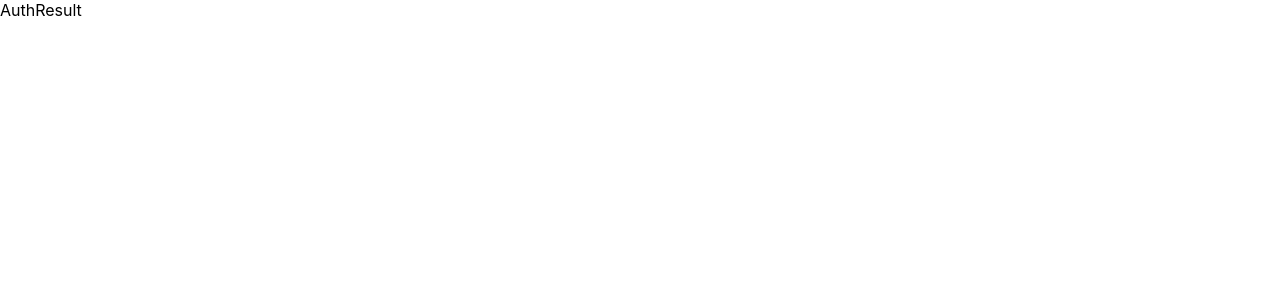
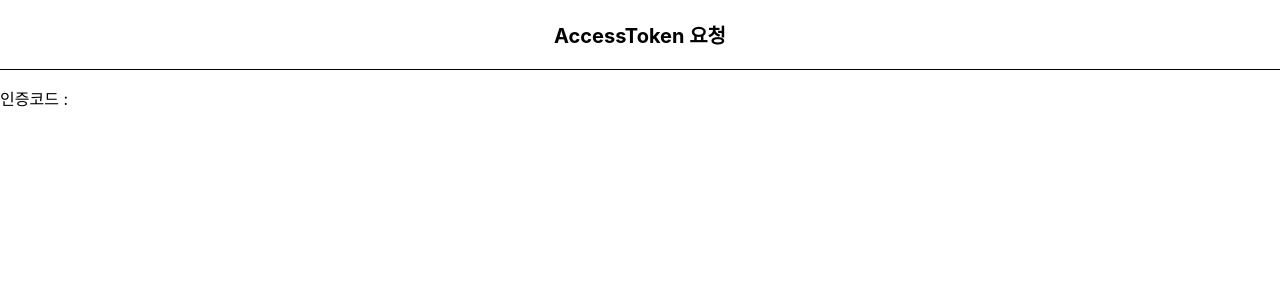
Before and after one commit to youngeun-dev/fintech, a React (Create React App) app: page /authResult in a window 1280 px wide. Before the commit this address had no page. Shown: the top 300 px of the page. Built offline with nearby package versions, Linux system fonts and the light colour scheme.

Commit message:
queryString으로 인증코드 가져오기

```diff
--- a/package.json
+++ b/package.json
@@ -7,6 +7,7 @@
     "@testing-library/react": "^12.1.3",
     "@testing-library/user-event": "^13.5.0",
     "axios": "^0.26.0",
+    "query-string": "^7.1.1",
     "react": "^17.0.2",
     "react-dom": "^17.0.2",
     "react-router-dom": "^6.2.1",
--- a/src/pages/AuthResult.js
+++ b/src/pages/AuthResult.js
@@ -1,9 +1,19 @@
-import React from 'react'
+import React from 'react';
+import HeaderWhite from '../components/HeaderWhite';
+import { useLocation } from 'react-router-dom';
+import queryString from "query-string";
 
 const AuthResult = () => {
+    console.log(useLocation().search);
+    const parsedResult = queryString.parse(useLocation().search);
+    console.log(parsedResult.code);
   return (
-    <div>AuthResult</div>
-  )
-}
+    <div>
+        <HeaderWhite title={"AccessToken 요청"}></HeaderWhite>
+        <p>인증코드 : {parsedResult.code}</p>
+    </div>
 
-export default AuthResult
+  );
+};
+
+export default AuthResult;
```
Also changed, not shown: 1 other file (tests, documents, lock files or other folders).
